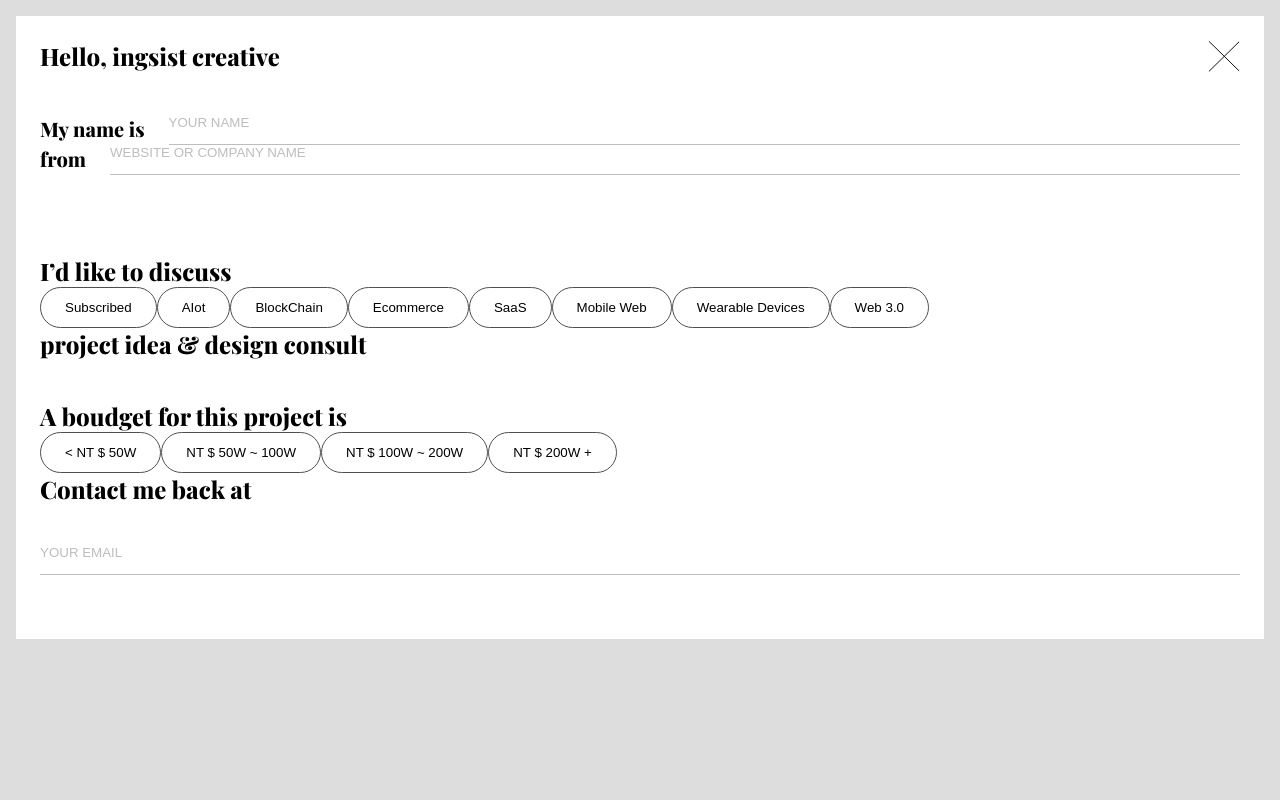
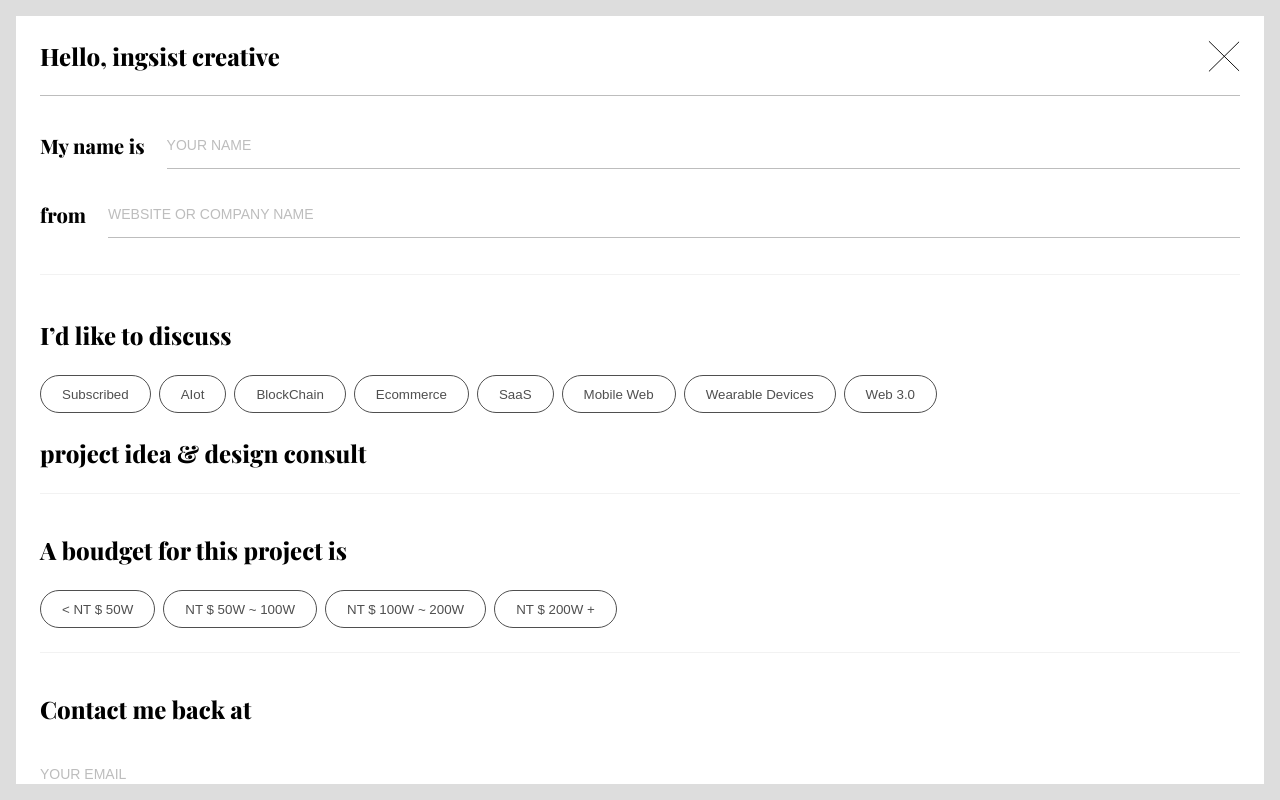
Before and after one commit to paulhuang1102/ingsist, a Next.js app: page / in a window 1280 px wide. Built offline with nearby package versions, Linux system fonts and the light colour scheme; a web font is replaced by a local one.

Commit message:
feat: talk modal styling

```diff
--- a/components/Button/index.tsx
+++ b/components/Button/index.tsx
@@ -3,25 +3,37 @@ import styled from 'styled-components';
 import { fontColor } from '@/styles/theme';
 
 interface Props {
+  text: string;
+  onClick: (e: React.MouseEvent<HTMLButtonElement>) => void;
+  selected?: boolean;
   color?: string;
-  text: string;
-  onClick: Function;
+  backgroundColor?: string;
+  size?: number;
 }
 
-const Button: React.FC<Props> = ({ color, text, onClick }) => {
+const Button: React.FC<Props> = ({ text, onClick, backgroundColor, color, selected, size = 1 }) => {
+  let _backgroundColor = backgroundColor || '#FFF';
+  let _color = color || fontColor;
+
+  if (selected) {
+    _backgroundColor = fontColor;
+    _color = '#FFF';
+  }
+
   return (
-    <Btn onClick={() => onClick()} color={color}>
+    <Btn onClick={onClick} color={_color} backgroundColor={_backgroundColor} size={size}>
       {text}
     </Btn>
   )
 }
 
-const Btn = styled.button<{ color?: string }>`
-  padding: 0.75rem 1.5rem;
+const Btn = styled.button<{ color?: string, backgroundColor?: string, size: number }>`
+  padding: ${props => `${props.size * 0.75}rem ${props.size * 1.5}rem`};
   border-radius: 24px;
   border: 1px solid ${fontColor};
-  background-color: #FFF;
+  background-color: ${props => props.backgroundColor || '#FFF'};
   cursor: pointer;
+  color: ${props => props.color || fontColor}
 `
 
 export default Button;
--- a/components/Modal/talk.tsx
+++ b/components/Modal/talk.tsx
@@ -1,4 +1,4 @@
-import React, { ChangeEvent, useState } from "react";
+import React, { ChangeEvent, useState, MouseEvent } from "react";
 import Image from "next/image";
 import styled from "styled-components";
 import { homeItems } from "@/data/home";
@@ -17,27 +17,31 @@ const boudget = [
 ];
 
 const TalkModal: React.FC<Props> = ({ close }) => {
-
-  const [name, setName] = useState('');
-  const [wc, setWc] = useState('');
+  const [name, setName] = useState<string>("");
+  const [wc, setWc] = useState<string>("");
+  const [discuss, setDiscuss] = useState<string>("");
+  const [bouget, setBouget] = useState<string>("");
 
   const handleTopic = (v: string) => {
-    console.log(v);
+    setDiscuss(v);
   };
 
-  const handleBouget = (b: string) => {
-    console.log(b);
+  const handleBouget = (v: string) => {
+    setBouget(v);
   };
 
   const handleInput = (e: ChangeEvent<HTMLInputElement>) => {
     const { target } = e;
     const { dataset, value } = target;
-
-    console.log(dataset, value)
-  }
+    if (dataset.value === "name") {
+      setName(value);
+    } else {
+      setWc(value);
+    }
+  };
   return (
     <Container className={PlayfairDisplayFont.className}>
-      <div>
+      <Title>
         <p>Hello, ingsist creative</p>
         <button onClick={() => close()}>
           <Image
@@ -47,49 +51,71 @@ const TalkModal: React.FC<Props> = ({ close }) => {
             alt="Close"
           />
         </button>
-      </div>
+      </Title>
 
       <div>
         <Client>
           <div>
             <p>My name is</p>
 
-            <input placeholder="YOUR NAME" value={name} onChange={handleInput} data-value="name"/>
+            <input
+              placeholder="YOUR NAME"
+              value={name}
+              onChange={handleInput}
+              data-value="name"
+            />
           </div>
 
           <div>
             <p>from</p>
 
-            <input placeholder="WEBSITE OR COMPANY NAME" value={wc} onChange={handleInput}/>
+            <input
+              placeholder="WEBSITE OR COMPANY NAME"
+              value={wc}
+              onChange={handleInput}
+              data-value="wc"
+            />
           </div>
         </Client>
 
-        <div>
+        <Select>
           <p>I’d like to discuss</p>
 
-          <Select>
+          <div>
             {homeItems.map((item) => (
-              <Button key={item} text={item} onClick={handleTopic} />
+              <Button
+                key={item}
+                text={item}
+                onClick={() => handleTopic(item)}
+                selected={discuss === item}
+                size={0.875}
+              />
             ))}
-          </Select>
-          <p>project idea & design consult</p>
-        </div>
+          </div>
+          <p className="mb">project idea & design consult</p>
+        </Select>
       </div>
 
       <div>
-        <div>
+        <Select>
           <p>A boudget for this project is</p>
-          <Select>
-            {boudget.map((bouget) => (
-              <Button key={bouget} text={bouget} onClick={handleBouget} />
+          <div>
+            {boudget.map((b) => (
+              <Button
+                key={b}
+                text={b}
+                onClick={() => handleBouget(b)}
+                selected={bouget === b}
+                size={0.875}
+              />
             ))}
-          </Select>
-        </div>
+          </div>
+        </Select>
 
         <Back>
           <p>Contact me back at</p>
 
-          <input placeholder="YOUR EMAIL"/>
+          <input placeholder="YOUR EMAIL" />
         </Back>
       </div>
     </Container>
@@ -97,14 +123,17 @@ const TalkModal: React.FC<Props> = ({ close }) => {
 };
 
 const Client = styled.div`
-  margin-bottom: 5rem;
+  margin-bottom: 2.75rem;
+  border-bottom: 1px solid #F2F2F2;
 
   > div {
     display: flex;
+    margin-bottom: 2.25rem;
 
     > p {
       font-size: 1.25rem;
-      margin-right: 1.5rem;
+      margin-right: 22px;
+      line-height: 1.25rem;
     }
 
     input {
@@ -113,7 +142,23 @@ const Client = styled.div`
   }
 `;
 
-const Select = styled.div``;
+const Select = styled.div`
+  border-bottom: 1px solid #F2F2F2;
+  /* padding-bottom: 2.5rem; */
+
+  > div {
+    padding: 1rem 0;
+  }
+
+  button {
+    margin: 0.5rem 0;
+    margin-right: 0.5rem;
+  }
+
+  .mb {
+    margin-bottom: 1.5rem;
+  }
+`;
 
 const Container = styled.div`
   display: flex;
@@ -147,17 +192,25 @@ const Container = styled.div`
     border: 0;
     border-bottom: 1px solid #bdbdbd;
     outline: none;
+    font-size: 1rem;
     padding-bottom: 0.875rem;
 
     &::placeholder {
       color: #bdbdbd;
+      font-size: 0.875rem;
     }
   }
+`;
+
+const Title = styled.div`
+  padding-bottom: 1.25rem;
+  border-bottom: 1px solid #bdbdbd;
 `;
 
 const Back = styled.div`
   display: flex;
   flex-direction: column;
+  margin-top: 2.5rem;
 
   p {
     margin-bottom: 2.5rem;
@@ -166,6 +219,6 @@ const Back = styled.div`
   input {
     flex: 1;
   }
-`
+`;
 
 export default TalkModal;
```
